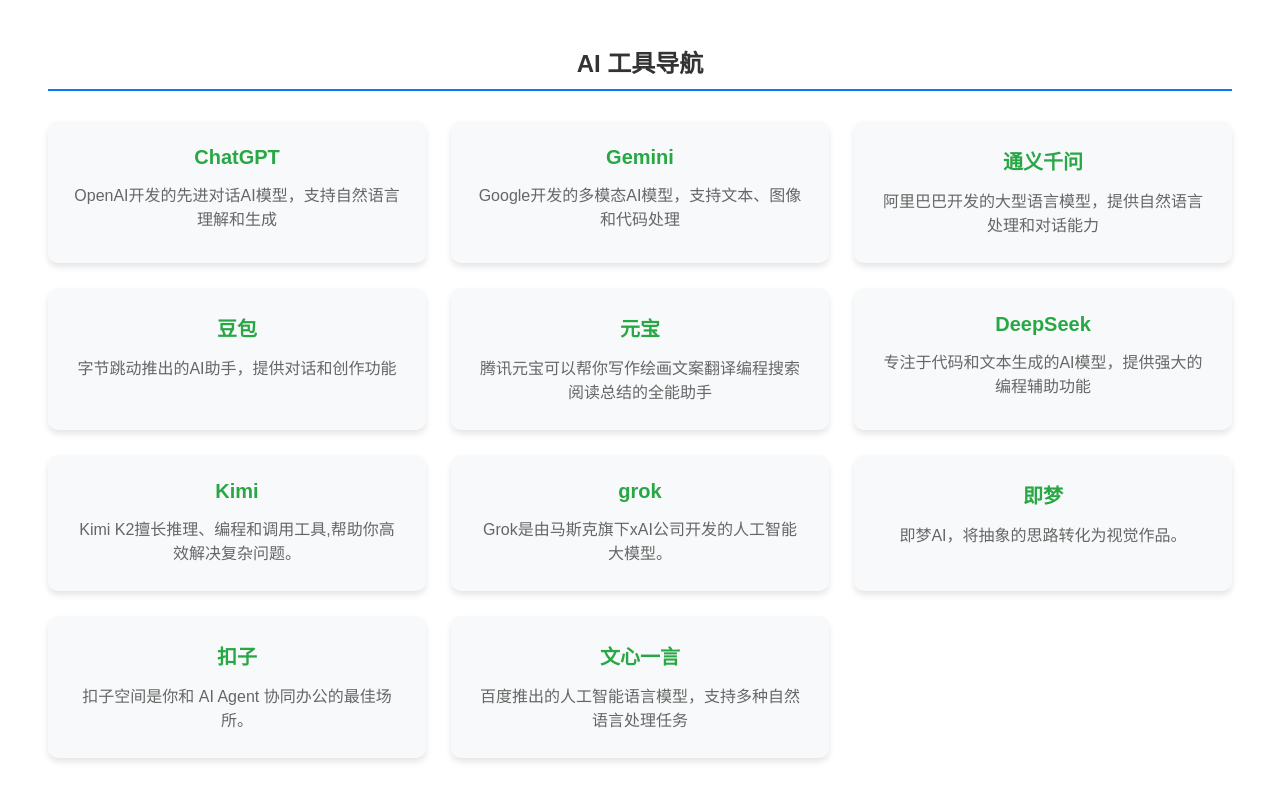
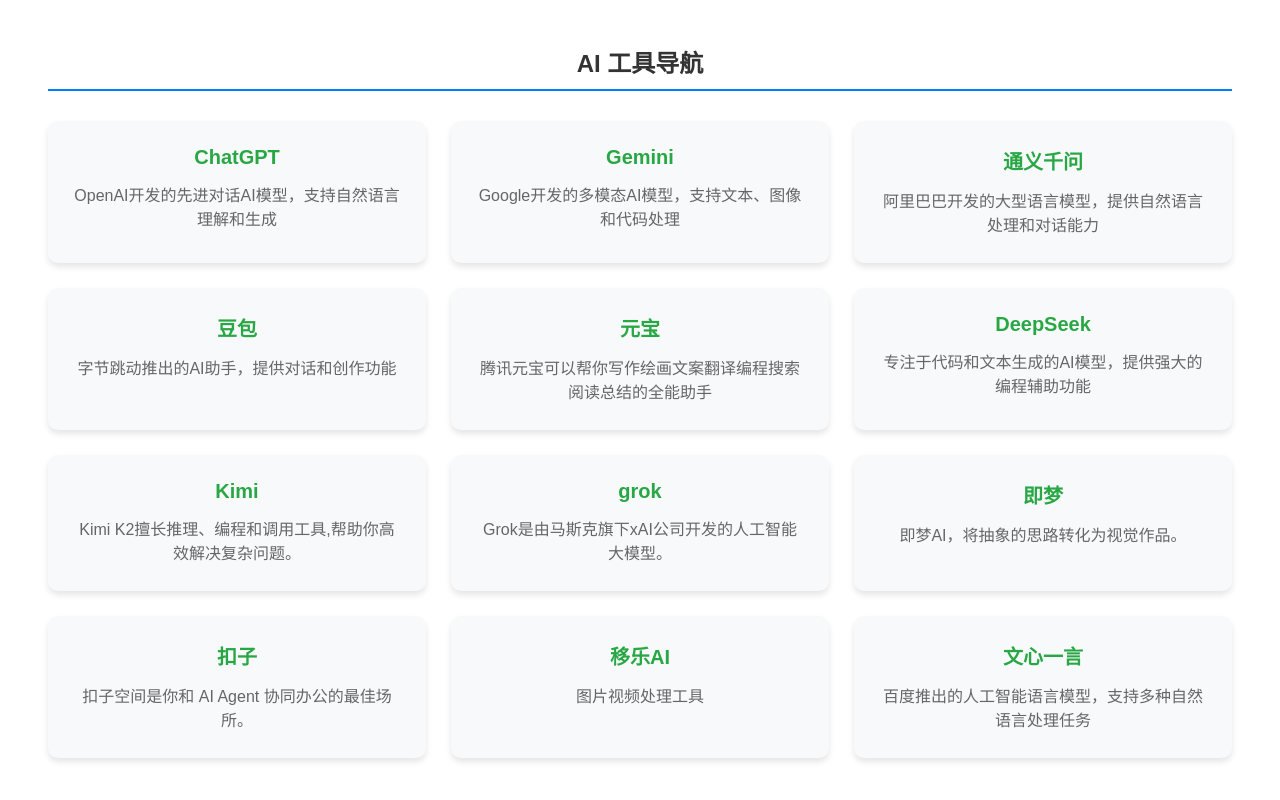
Before and after one commit to kennethfan/web-tools, a Vue app: page /web-tools/ai-navigation in a window 1280 px wide. Shown: the part 362-1162 px from the top of the page. Built offline with nearby package versions, Linux system fonts and the light colour scheme.

Commit message:
Add new AI tool card for 移乐AI

```diff
--- a/src/views/AiNavigation.vue
+++ b/src/views/AiNavigation.vue
@@ -60,6 +60,12 @@
         <a href="https://www.coze.cn/" target="_blank" rel="noopener noreferrer">
           <h3>扣子</h3>
           <p>扣子空间是你和 AI Agent 协同办公的最佳场所。</p>
+        </a>
+      </div>
+      <div class="ai-tool-card">
+        <a href="https://www.yileai.cn/" target="_blank" rel="noopener noreferrer">
+          <h3>移乐AI</h3>
+          <p>图片视频处理工具</p>
         </a>
       </div>
       <div class="ai-tool-card">
```
